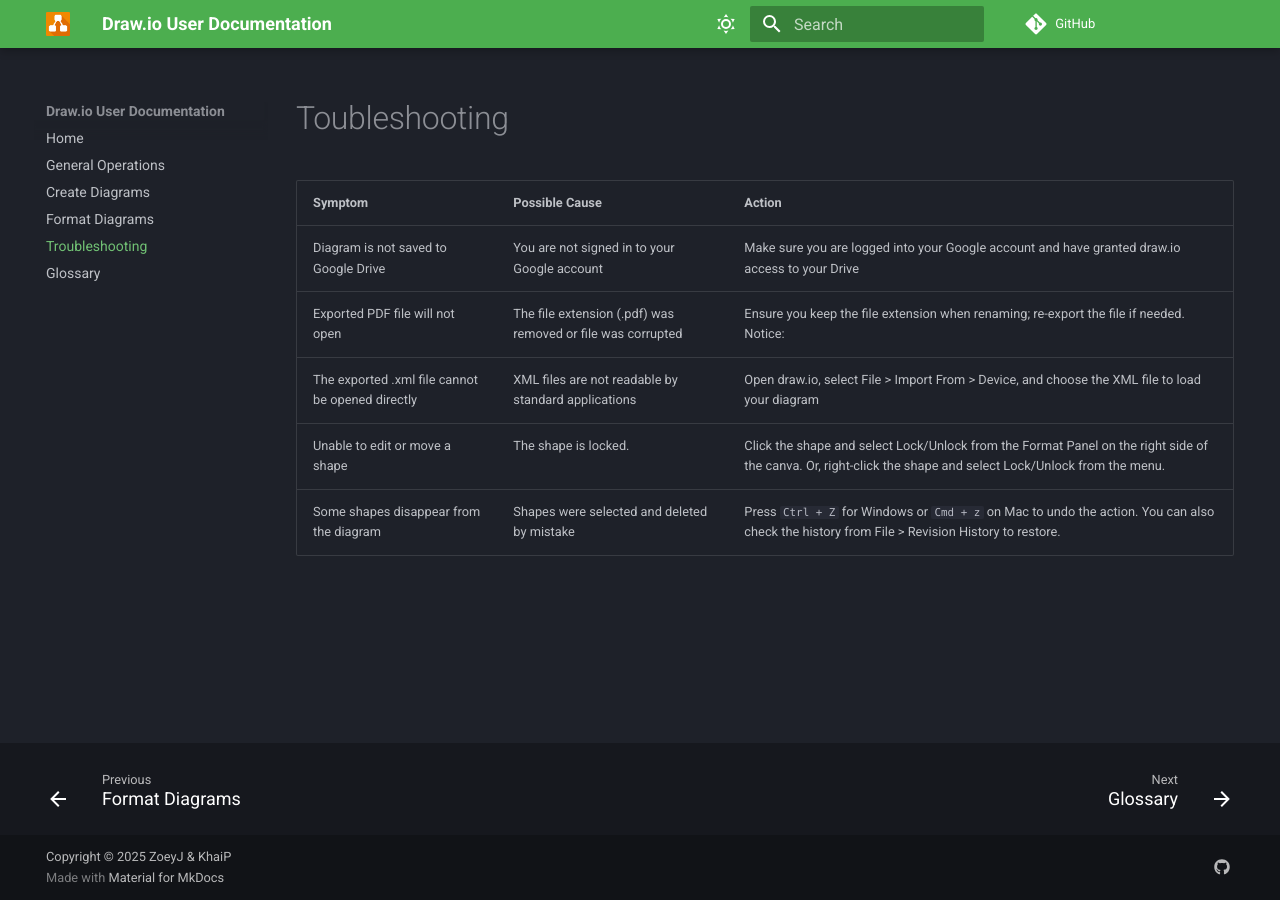
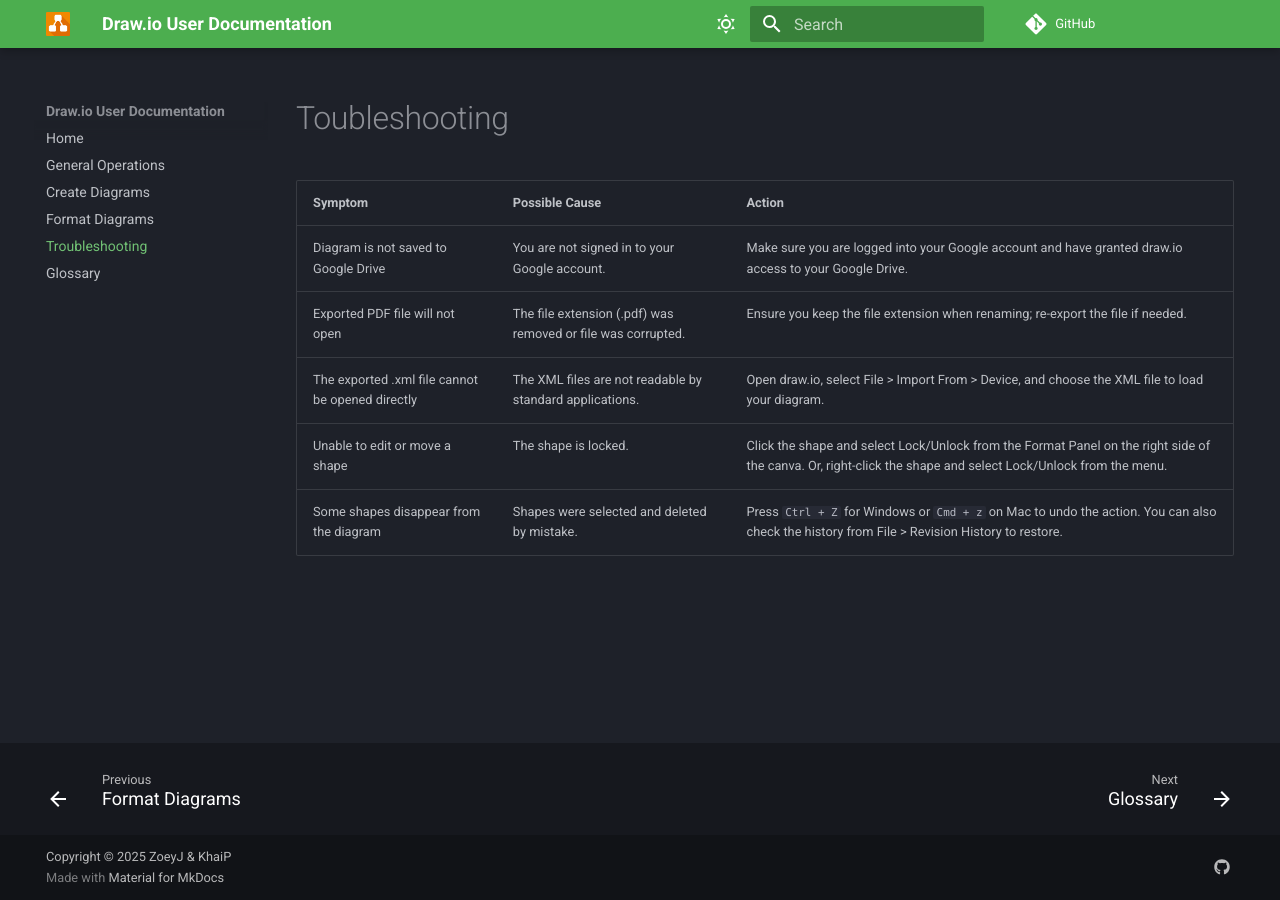
Before and after one commit to zoeyj3/2216_documentation, an MkDocs documentation site: the page built from docs/troubleshooting.md, in a window 1280 px wide. Built offline with MkDocs 1.6.1 and Material for MkDocs 9.7.7, drawn with Linux system fonts in a browser that asks for light colours; some web fonts are replaced; comment, search, counter and statistics services are not loaded.

Commit message:
Fix more wording

```diff
--- a/docs/troubleshooting.md
+++ b/docs/troubleshooting.md
@@ -2,8 +2,8 @@
 
 | Symptom                                     | Possible Cause                                             | Action                                                                                                                                                       |
 |---------------------------------------------|------------------------------------------------------------|--------------------------------------------------------------------------------------------------------------------------------------------------------------|
-| Diagram is not saved to Google Drive          | You are not signed in to your Google account                       | Make sure you are logged into your Google account and have granted draw.io access to your Drive                                                               |
-| Exported PDF file will not open                | The file extension (.pdf) was removed or file was corrupted | Ensure you keep the file extension when renaming; re-export the file if needed. Notice:                                                                      |
-| The exported .xml file cannot be opened directly | XML files are not readable by standard applications                                               | Open draw.io, select File > Import From > Device, and choose the XML file to load your diagram                                                               |
-| Unable to edit or move a shape              | The shape is locked.                                              | Click the shape and select Lock/Unlock from the Format Panel on the right side of the canva. Or, right-click the shape and select Lock/Unlock from the menu. |
-| Some shapes disappear from the diagram      | Shapes were selected and deleted by mistake                                              | Press `Ctrl + Z` for Windows or `Cmd + z` on Mac to undo the action. You can also check the history from File > Revision History to restore.                 |
+| Diagram is not saved to Google Drive          | You are not signed in to your Google account.                       | Make sure you are logged into your Google account and have granted draw.io access to your Google Drive.                                                               |
+| Exported PDF file will not open                | The file extension (.pdf) was removed or file was corrupted. | Ensure you keep the file extension when renaming; re-export the file if needed.                                                                      |
+| The exported .xml file cannot be opened directly | The XML files are not readable by standard applications.                                               | Open draw.io, select File > Import From > Device, and choose the XML file to load your diagram.                                                               |
+| Unable to edit or move a shape              | The shape is locked.                                             | Click the shape and select Lock/Unlock from the Format Panel on the right side of the canva. Or, right-click the shape and select Lock/Unlock from the menu. |
+| Some shapes disappear from the diagram      | Shapes were selected and deleted by mistake.                                              | Press `Ctrl + Z` for Windows or `Cmd + z` on Mac to undo the action. You can also check the history from File > Revision History to restore.                 |
```
